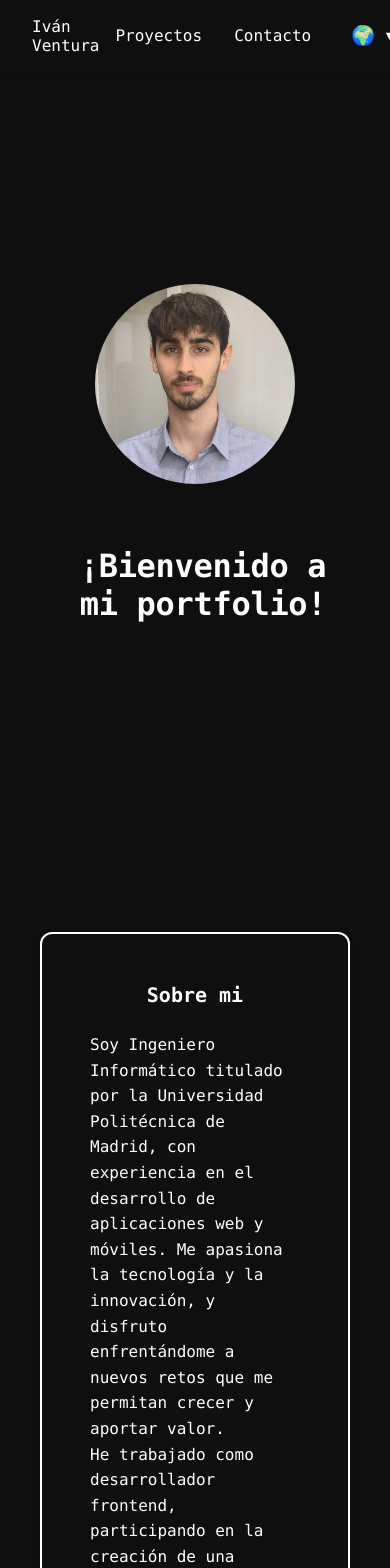
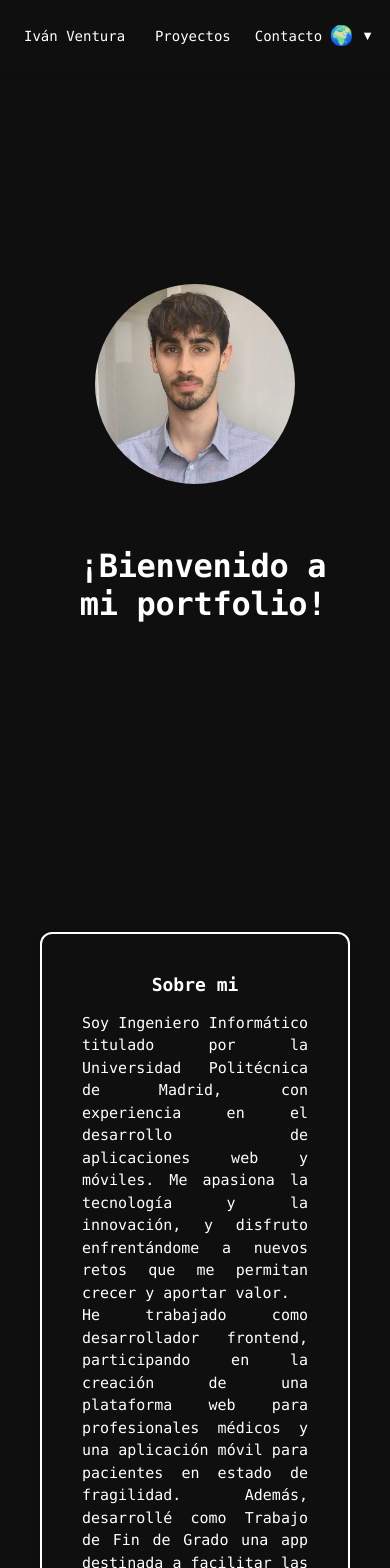
Before and after one commit to IvanVent/portfolio, a Next.js app: page / in a window 390 px wide. Shown: the top 1568 px of the page. Built offline with nearby package versions, Linux system fonts and the light colour scheme.

Commit message:
version 2 responsive

```diff
--- a/src/styles/mobile.css
+++ b/src/styles/mobile.css
@@ -16,14 +16,20 @@
     .section-intro {
         display: flex;
         flex-direction: column;
-        align-items: center !important; /* Centrado en móvil */
+        align-items: center !important;
+        /* Centrado en móvil */
         justify-content: center;
-        min-height: 60vh !important; /* Reducido para móvil */
-        max-width: 100% !important; /* Ancho completo en móvil */
-        margin-left: 1rem !important; /* Márgenes apropiados para móvil */
+        min-height: 60vh !important;
+        /* Reducido para móvil */
+        max-width: 100% !important;
+        /* Ancho completo en móvil */
+        margin-left: 1rem !important;
+        /* Márgenes apropiados para móvil */
         margin-right: 1rem !important;
-        padding: 1rem !important; /* Padding interno */
-        text-align: center !important; /* Texto centrado */
+        padding: 1rem !important;
+        /* Padding interno */
+        text-align: center !important;
+        /* Texto centrado */
     }
 
     /*Estilos para la pagina de about - MÓVIL*/
@@ -52,13 +58,40 @@
         margin-top: 1rem !important;
     }
 
+    /* Optimización específica del texto about descripción */
+    .aboutme-border .texto {
+        font-size: 15px !important;
+        /* Ligeramente más pequeño que el texto general */
+        line-height: 1.5 !important;
+        /* Interlineado más compacto */
+        margin-bottom: 0.75rem !important;
+        /* Menos margen inferior */
+        text-align: justify !important;
+        /* Texto justificado para mejor aprovechamiento */
+    }
+
+    .aboutme-border .margen-grande {
+        margin: 1rem !important;
+        /* Reducir márgenes dentro del aboutme-border */
+    }
+
+    /* Subtítulo más compacto en about */
+    .aboutme-border .subtitulo {
+        font-size: 18px !important;
+        /* Más pequeño que el subtítulo general */
+        margin-bottom: 0.75rem !important;
+        /* Menos espacio debajo */
+        line-height: 1.2 !important;
+        /* Interlineado compacto */
+    }
+
     /*------------------------------------*/
 
     /*Estilos para la página de projects - MÓVIL*/
 
     .image-project-1 {
         flex-direction: column !important;
-        /* Layout vertical */
+        /* Layout vertical - texto arriba, imagen abajo */
         align-items: center !important;
         /* Centrado - CLAVE para evitar problemas de navbar */
         gap: 2rem !important;
@@ -68,8 +101,8 @@
     }
 
     .image-project-2 {
-        flex-direction: column !important;
-        /* Layout vertical */
+        flex-direction: column-reverse !important;
+        /* Layout vertical - texto arriba, imagen abajo (invertido del PC) */
         align-items: center !important;
         /* Centrado - CLAVE para evitar problemas de navbar */
         gap: 2rem !important;
@@ -79,13 +112,26 @@
     }
 
     .movieverse-images {
-        flex-direction: column !important;
-        /* Columna en móvil para las 3 imágenes */
+        display: grid !important;
+        /* Cambiamos a CSS Grid para mejor control */
+        grid-template-columns: 1fr 1fr !important;
+        /* 2 columnas iguales */
+        grid-template-rows: auto auto !important;
+        /* 2 filas automáticas */
+        gap: 0.8rem !important;
+        /* Espaciado compacto entre imágenes */
+        margin: 1rem !important;
+        justify-items: center !important;
+        /* Centrar imágenes en su celda */
         align-items: center !important;
-        /* Centrado */
-        gap: 1rem !important;
-        /* Espaciado más compacto */
-        margin: 1rem !important;
+    }
+
+    /* Hacer que la tercera imagen ocupe las dos columnas de la segunda fila */
+    .movieverse-images img:nth-child(3) {
+        grid-column: 1 / -1 !important;
+        /* Ocupa desde la primera hasta la última columna */
+        max-width: 60% !important;
+        /* Más pequeña para que se vea proporcionada */
     }
 
     /* Ajustar tamaños de imágenes para móvil */
@@ -106,6 +152,41 @@
 
     /*------------------------------------*/
 
+    /*Estilos para contact - MÓVIL*/
+
+    .form-style {
+        margin-left: 0 !important;
+        /* Eliminar margen lateral */
+        margin-right: 0 !important;
+        padding: 0 1rem !important;
+        /* Padding lateral para respiración */
+        align-items: center !important;
+        /* Centrar elementos del formulario */
+    }
+
+    .boton-style {
+        width: 80% !important;
+        /* Ancho adaptativo en móvil */
+        max-width: 300px !important;
+        /* Ancho máximo */
+        margin: 2rem auto !important;
+        /* Centrado horizontal con margen vertical */
+        display: block !important;
+        /* Asegurar que sea bloque para centrado */
+        text-align: center !important;
+        /* Centrar texto interno */
+    }
+
+    .input-linea {
+        width: 100% !important;
+        /* Inputs ocupan todo el ancho disponible */
+        max-width: 100% !important;
+        /* Sin limitación de ancho máximo */
+    }
+
+    /*------------------------------------*/
+
+
     /*Estilos para el navbar - MÓVIL*/
 
     .navbar-fija {
@@ -119,18 +200,30 @@
 
     .disposition-navbar {
         justify-content: space-between !important;
-        gap: 1rem !important;
-        /* Espaciado entre elementos */
+        gap: 0.5rem !important;
+        /* Espaciado más compacto entre elementos */
+        align-items: center !important;
+        flex-wrap: nowrap !important;
+        /* Evitar que se rompa en líneas */
     }
 
     .section-style {
-        gap: 0.5rem !important;
-        /* Espaciado más compacto */
+        gap: 0.3rem !important;
+        /* Espaciado muy compacto */
+        align-items: center !important;
+        flex-shrink: 0 !important;
+        /* No permitir que se encoja */
+        max-width: 60% !important;
+        /* Limitar ancho máximo para evitar desbordamiento */
     }
 
     .project-contact {
-        gap: 1rem !important;
-        /* Espaciado entre enlaces */
+        gap: 0.8rem !important;
+        /* Espaciado más compacto entre enlaces */
+        flex-shrink: 1 !important;
+        /* Permitir encogimiento si es necesario */
+        min-width: 0 !important;
+        /* Permitir encogimiento total */
     }
 
     /* Ajuste del espaciado para navbar más compacta */
@@ -139,9 +232,16 @@
         /* Ajustado para padding reducido */
     }
 
-    /* Language selector más compacto en móvil */
+    /* Language selector optimizado para móvil */
     .language-selector {
-        margin-left: 0.5rem !important;
+        margin-left: 0.6rem !important;
+        /* Más separación del botón Contact */
+        flex-shrink: 0 !important;
+        /* No permitir que se encoja - siempre visible */
+        min-width: fit-content !important;
+        /* Tamaño mínimo necesario */
+        padding-left: 0.2rem !important;
+        /* Padding adicional interno */
     }
 
     /*------------------------------------*/
@@ -374,6 +474,41 @@
 /* Media query para móviles muy pequeños */
 @media (max-width: 480px) {
 
-    /* Estilos para pantallas muy pequeñas */
+    /* Navbar extra compacto para pantallas muy pequeñas */
+    .navbar-fija {
+        padding-left: 0.5rem !important;
+        padding-right: 0.5rem !important;
+    }
+
+    .disposition-navbar {
+        gap: 0.2rem !important;
+        /* Espaciado mínimo */
+    }
+
+    .section-style {
+        gap: 0.2rem !important;
+        max-width: 65% !important;
+        /* Un poco más de espacio */
+    }
+
+    .project-contact {
+        gap: 0.5rem !important;
+        /* Espaciado mínimo entre enlaces */
+    }
+
+    /* Hacer los links del navbar más compactos */
+    .navbar-item {
+        font-size: 14px !important;
+        /* Texto más pequeño */
+    }
+
+    .language-selector {
+        margin-left: 0.4rem !important;
+        /* Buena separación incluso en pantallas pequeñas */
+        font-size: 12px !important;
+        /* Selector más pequeño */
+        padding-left: 0.1rem !important;
+        /* Padding mínimo adicional */
+    }
 
 }
```
